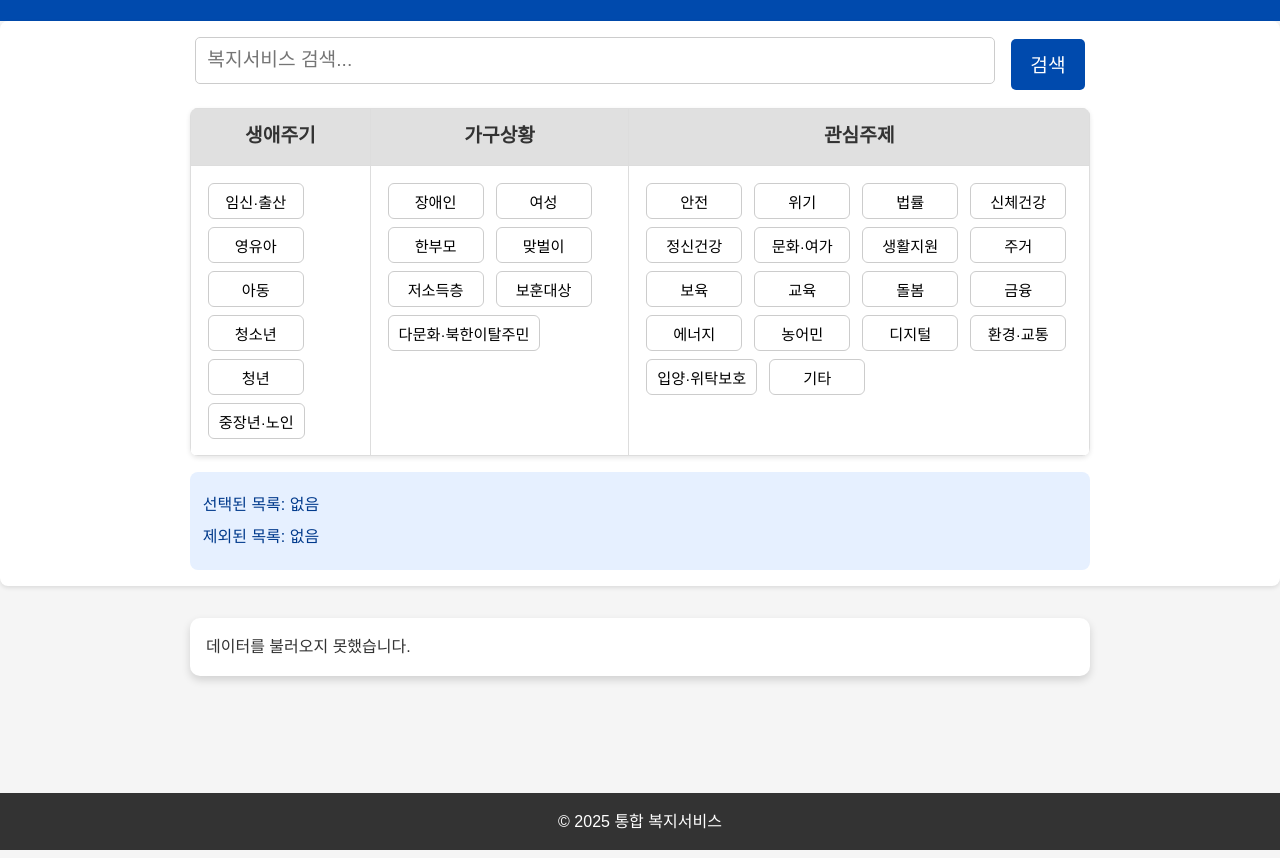
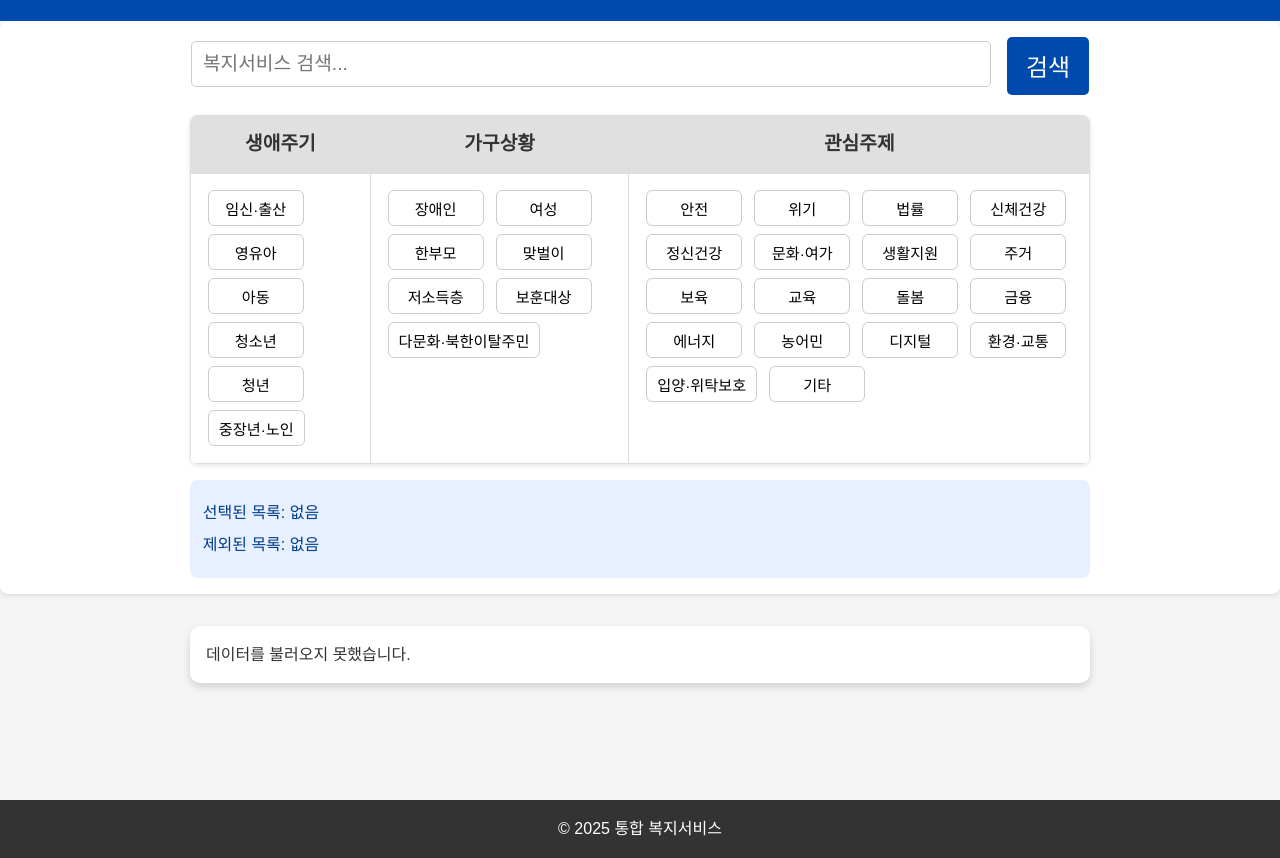
Before and after one commit to RealSan1/SocialWelfare, a plain HTML site: page docs/index.html in a window 1280 px wide. Shown: the part 78-936 px from the top of the page. Drawn offline with Linux system fonts and the light colour scheme; no server answers.

Commit message:
검색 버튼 수정

```diff
--- a/docs/style.css
+++ b/docs/style.css
@@ -9,7 +9,7 @@ header h1 { font-size:2rem;}
 .search-container { display: flex; justify-content: center; align-items: center; flex-wrap: wrap; gap: 0.5rem;}
 .search-filter-container { padding:1rem; background:#fff; box-shadow:0 2px 4px rgba(0,0,0,0.1); margin-bottom:1rem; border-radius:8px;}
 .search-container input { padding:0.7rem; font-size:1.2rem; width:75%; max-width:800px; border:1px solid #ccc; border-radius:5px; margin-bottom:0.5rem;}
-.search-container button { padding:0.7rem 1.2rem; font-size:1.2rem; background:#004aad; color:#fff; border:none; border-radius:5px; cursor:pointer; margin-left:0.5rem;}
+.search-container button { padding:0.7rem 1.2rem; font-size:1.5rem; background:#004aad; color:#fff; border:none; border-radius:5px; cursor:pointer; margin-left:0.5rem; margin-bottom:0.3rem;}
 .search-container button:hover { background:#003a8c;}
 
 /* 필터 테이블 */
```
